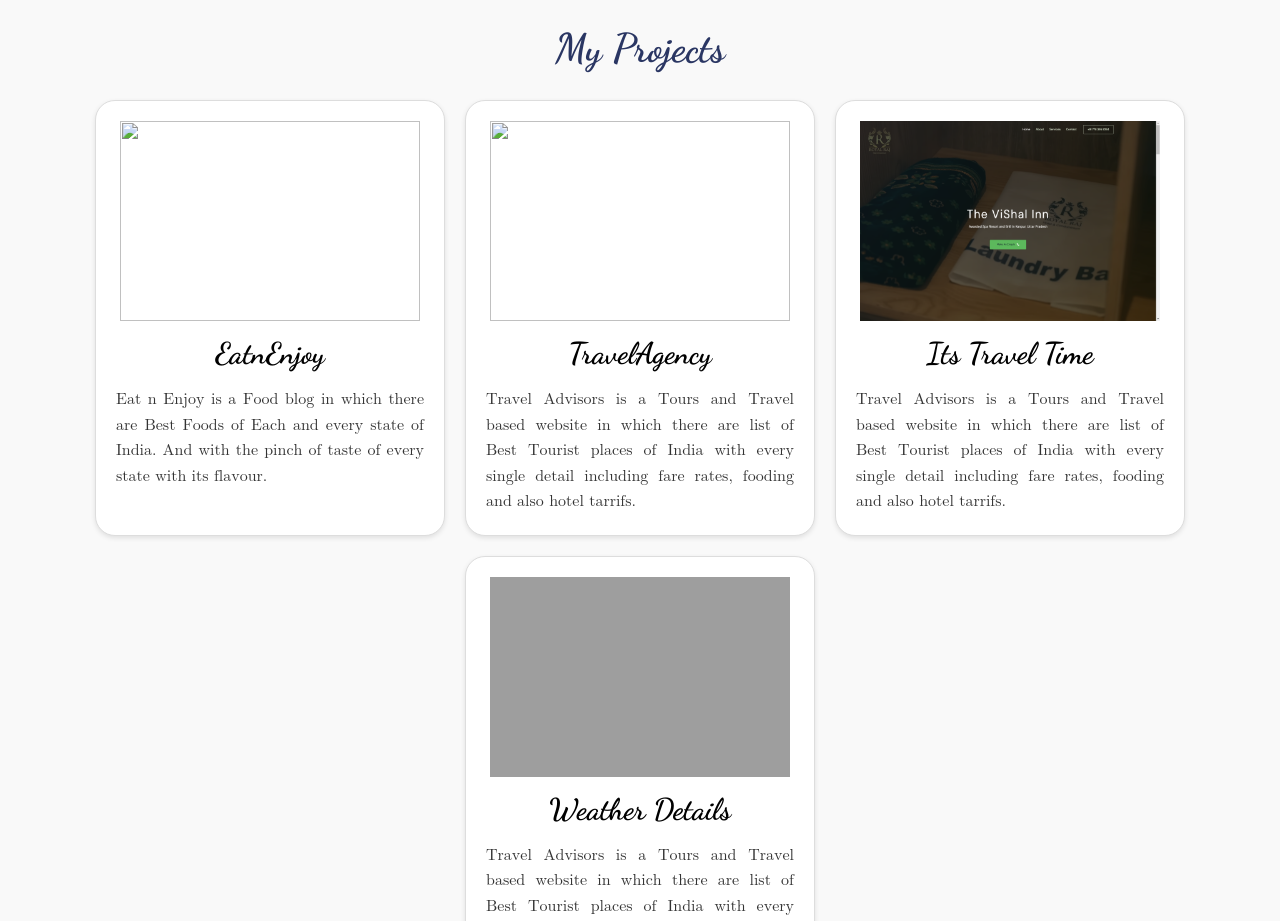
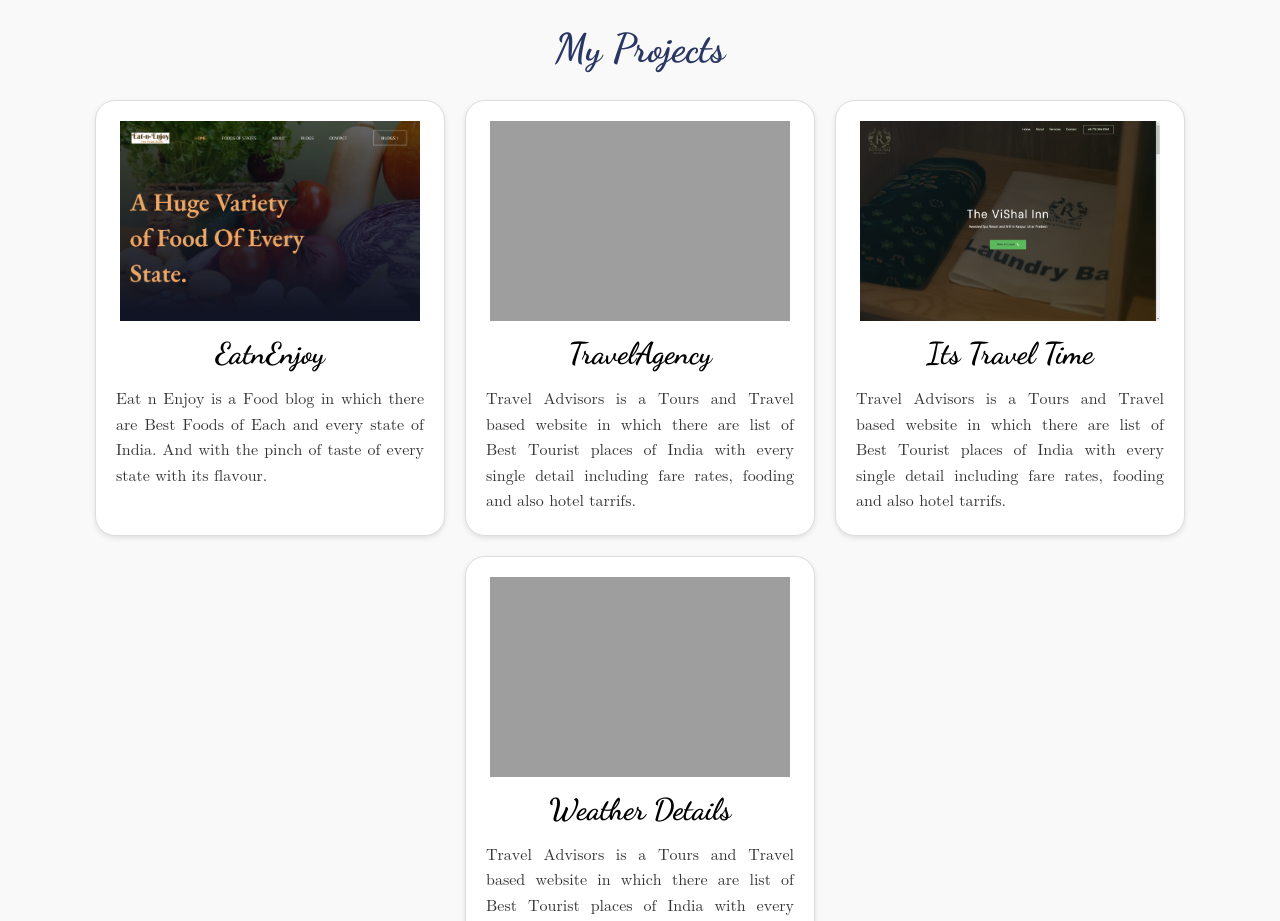
Before and after one commit to vishalgupta9697/Portfoliowebsite, a plain HTML site: page index.html in a window 1280 px wide. Shown: the part 1060-1981 px from the top of the page. Drawn offline with Linux system fonts and the light colour scheme; the site is published under a folder, as on GitHub Pages, so addresses that start at the root find nothing; a web font is replaced by a local one.

Commit message:
Update index.html

```diff
--- a/index.html
+++ b/index.html
@@ -50,12 +50,12 @@
             <h2>My Projects</h2>
             <div class="project-list">
                 <div class="project-item">
-                    <img src="/images (1).png" alt="" height="200px" width="300px">
+                    <img src="images (1).png" alt="" height="200px" width="300px">
                     <h3><a href="http://eatnenjoy.rf.gd/home/">EatnEnjoy</a></h3>
                     <p>Eat n Enjoy is a Food blog in which there are Best Foods of Each and every state of India. And with the pinch of taste of every state with its flavour.</p>
                 </div>
                 <div class="project-item">
-                    <img src="/images (2).png" alt="" height="200px" width="300px">
+                    <img src="images (2).png" alt="" height="200px" width="300px">
                     <h3><a href="http://travelwithvishalgupta.rf.gd/?i=1">TravelAgency</a></h3>
                     <p>Travel Advisors is a Tours and Travel based website in which there are list of Best Tourist places of India with every single detail including fare rates, fooding and also hotel tarrifs.</p>
                 </div>
```
